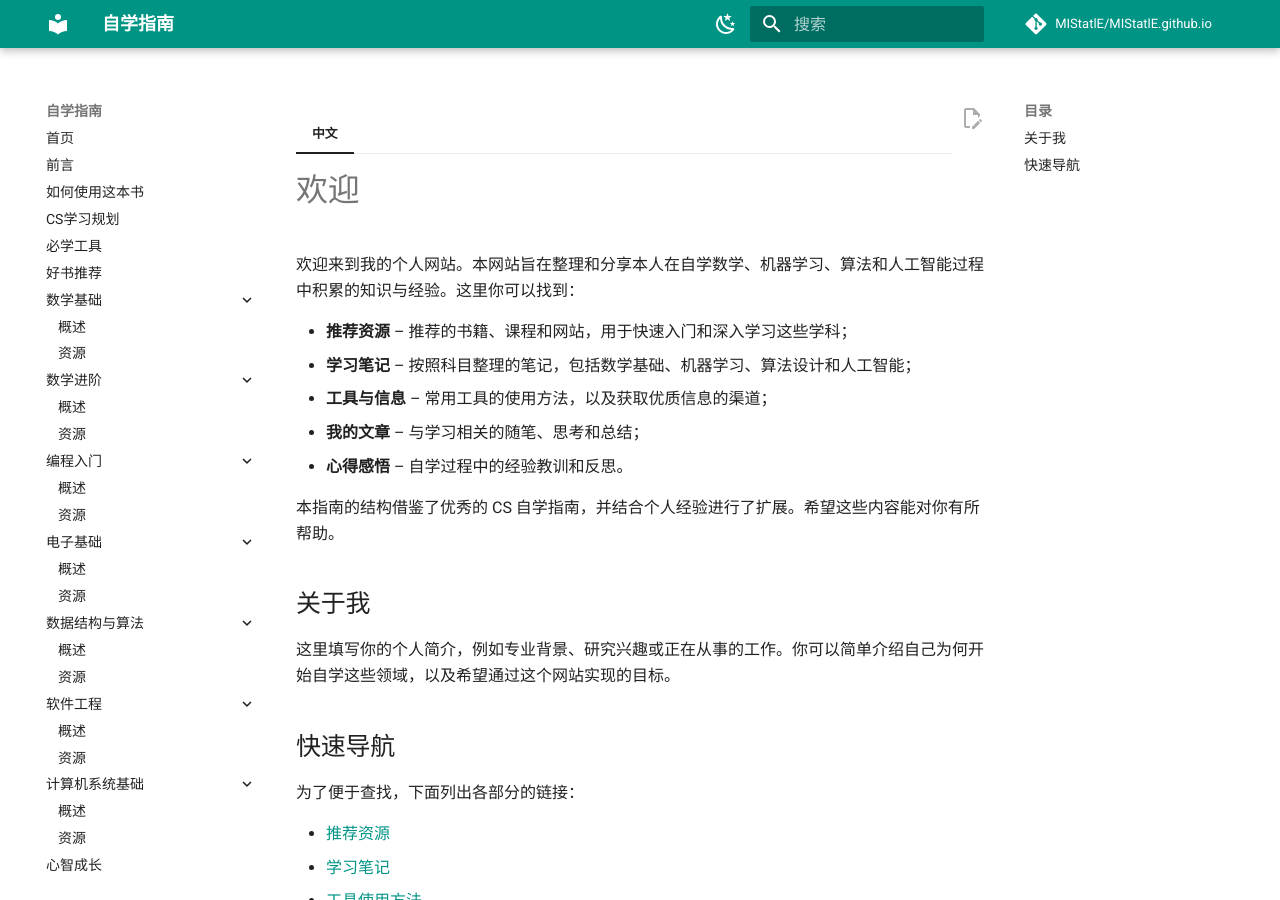
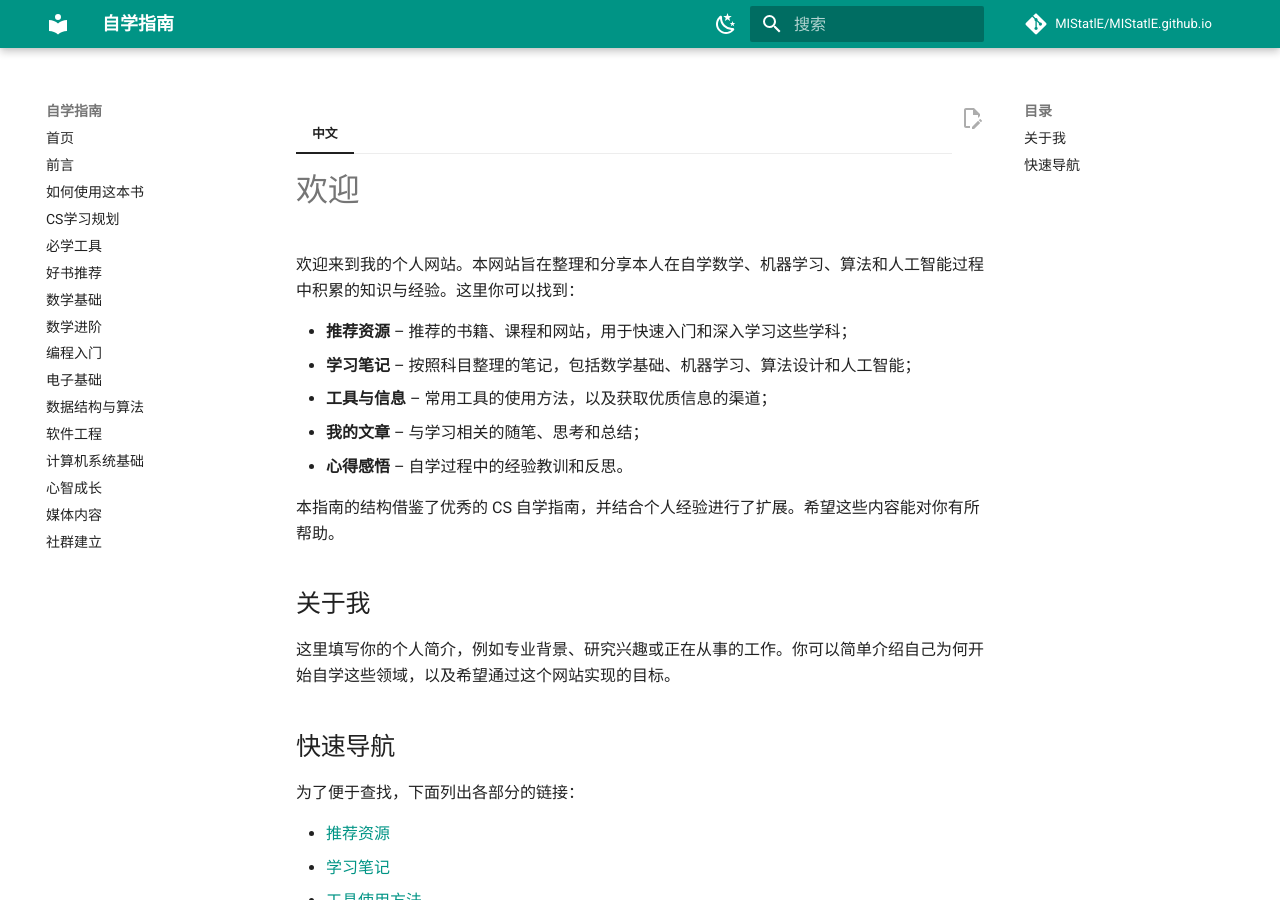
Before and after one commit to MIStatlE/MIStatlE.github.io, an MkDocs documentation site: the page built from docs/index.md, in a window 1280 px wide and 900 px high. Built offline with MkDocs 1.6.1 and Material for MkDocs 9.7.7, drawn with Linux system fonts in a browser that asks for light colours; comment, search, counter and statistics services are not loaded; some of the changed lines change nothing that is shown.

Commit message:
Add files via upload

```diff
--- a/mkdocs.yml
+++ b/mkdocs.yml
@@ -71,27 +71,13 @@ nav:
   - CS学习规划: zh/plan.md
   - 必学工具: zh/tools.md
   - 好书推荐: zh/books.md
-  - 数学基础:
-      - 概述: zh/math-basic.md
-      - 资源: zh/math-basic/resources.md
-  - 数学进阶:
-      - 概述: zh/math-advanced.md
-      - 资源: zh/math-advanced/resources.md
-  - 编程入门:
-      - 概述: zh/programming-basic.md
-      - 资源: zh/programming-basic/resources.md
-  - 电子基础:
-      - 概述: zh/electronics.md
-      - 资源: zh/electronics/resources.md
-  - 数据结构与算法:
-      - 概述: zh/data-algorithm.md
-      - 资源: zh/data-algorithm/resources.md
-  - 软件工程:
-      - 概述: zh/software-engineering.md
-      - 资源: zh/software-engineering/resources.md
-  - 计算机系统基础:
-      - 概述: zh/computer-systems.md
-      - 资源: zh/computer-systems/resources.md
+  - 数学基础: zh/math-basic.md
+  - 数学进阶: zh/math-advanced.md
+  - 编程入门: zh/programming-basic.md
+  - 电子基础: zh/electronics.md
+  - 数据结构与算法: zh/data-algorithm.md
+  - 软件工程: zh/software-engineering.md
+  - 计算机系统基础: zh/computer-systems.md
   - 心智成长: zh/growth.md
   - 媒体内容: zh/media.md
   - 社群建立: zh/community.md
```
